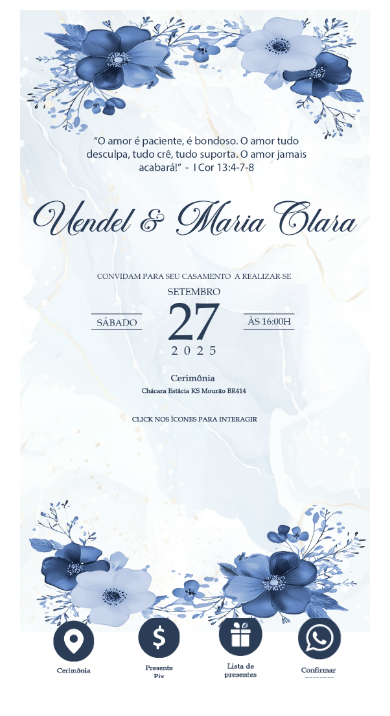
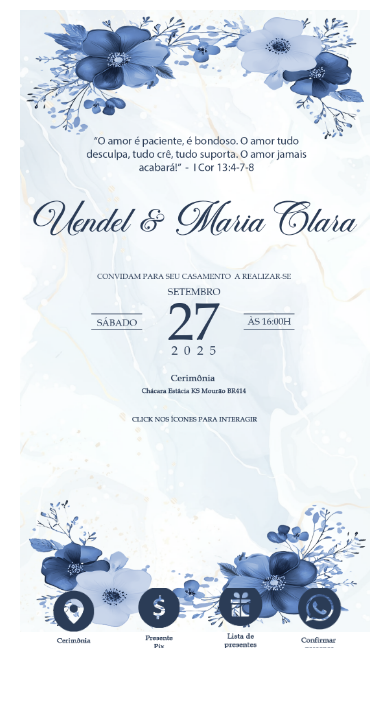
Before and after one commit to ffguiff/casamento, a plain HTML site: page index.html in a window 390 px wide. Drawn offline with Linux system fonts and the light colour scheme.

Commit message:
Update css.css

```diff
--- a/css.css
+++ b/css.css
@@ -49,7 +49,7 @@ body{
         height: 60px;
     }
     .container_icons{
-        bottom: 130px;
+        bottom: 160px;
         position: absolute;
         display:flex;
         justify-content: center; /* Centraliza horizontalmente */
```
